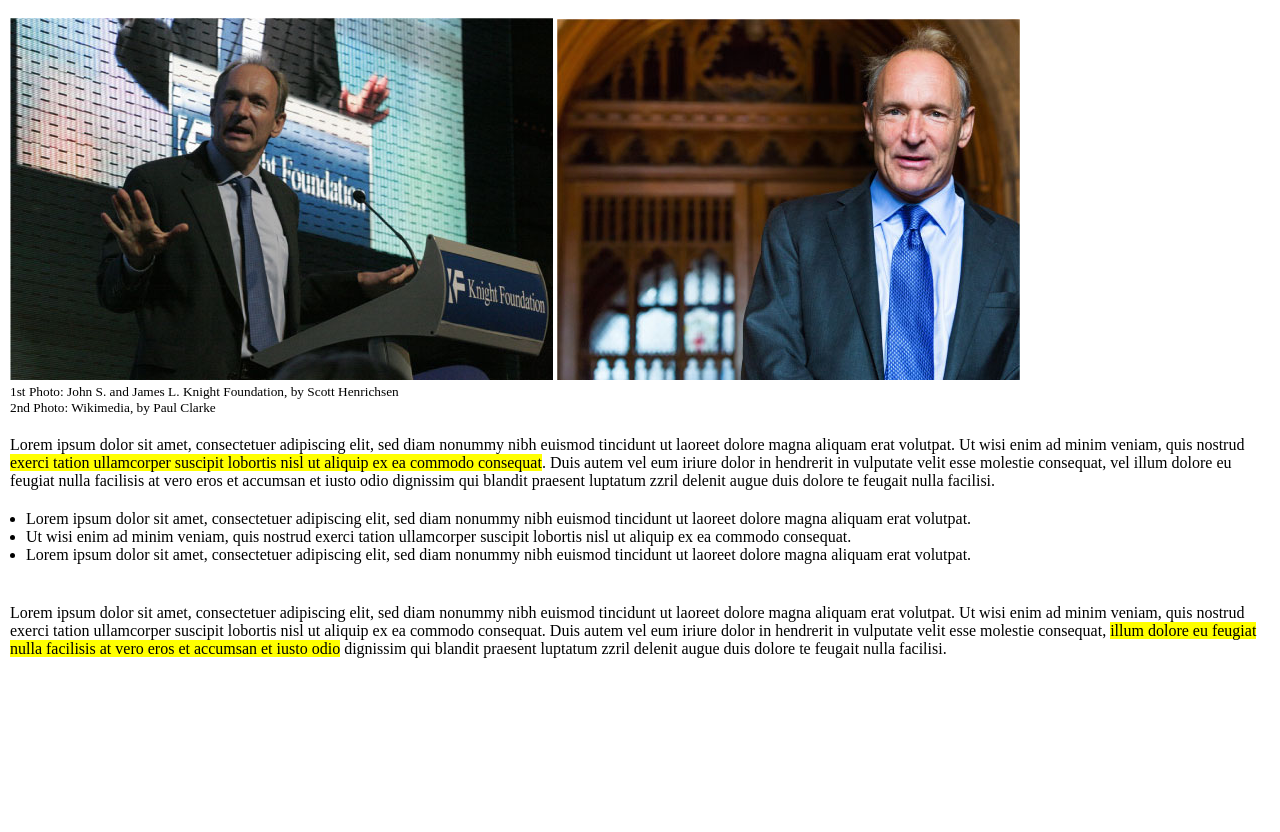
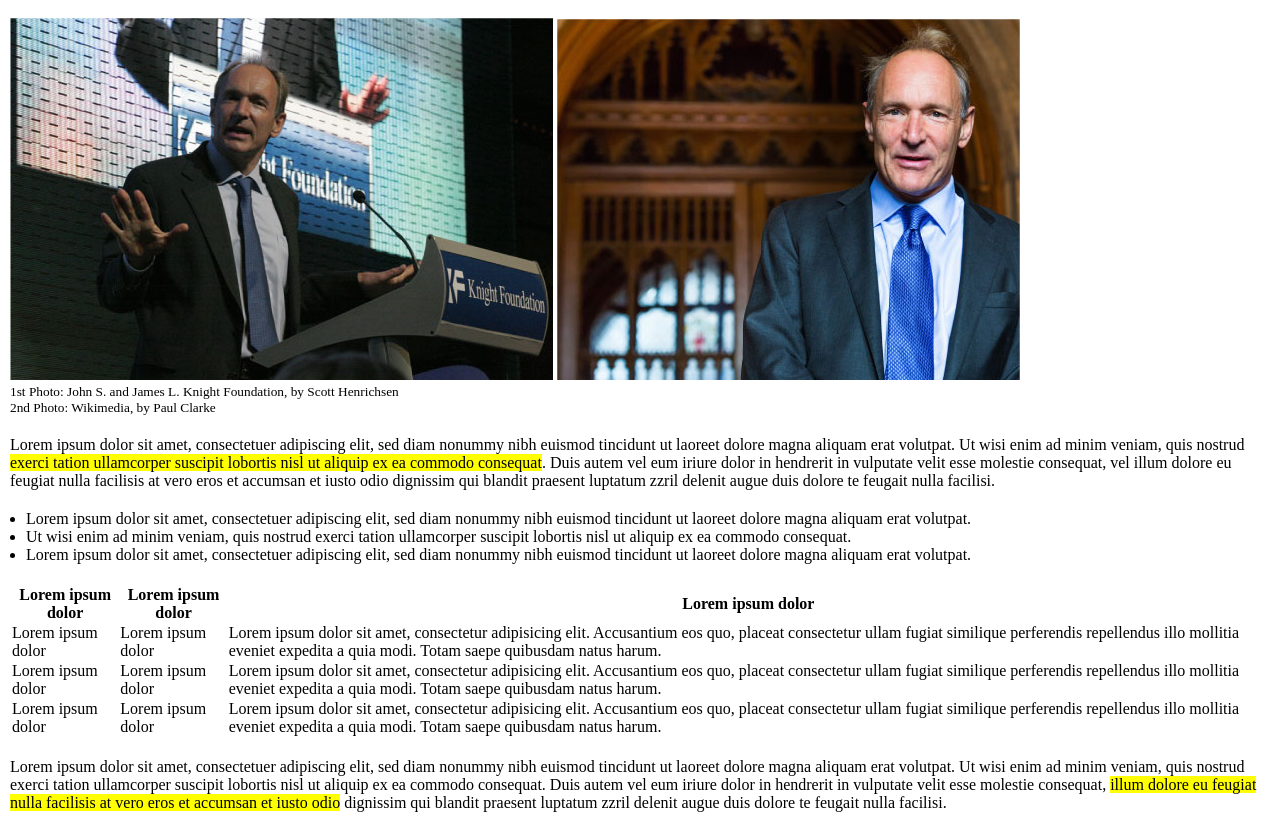
Before and after one commit to Luis-Mocha/html-css-booleaner, a plain HTML site: page index.html in a window 1280 px wide. Shown: the part 175-1007 px from the top of the page. Before the commit the page ends 853 px from the top, so only its background shows below. Drawn offline with Linux system fonts and the light colour scheme.

Commit message:
table struttura html

```diff
--- a/index.html
+++ b/index.html
@@ -49,9 +49,31 @@
                     <li>Ut wisi enim ad minim veniam, quis nostrud exerci tation ullamcorper suscipit lobortis nisl ut aliquip ex ea commodo consequat.</li>
                     <li>Lorem ipsum dolor sit amet, consectetuer adipiscing elit, sed diam nonummy nibh euismod tincidunt ut laoreet dolore magna aliquam erat volutpat.</li>
                 </ul>
+<!-- Table -->
+                <table>
+                    <thead>
+                        <th>Lorem ipsum dolor</th>
+                        <th>Lorem ipsum dolor</th>
+                        <th>Lorem ipsum dolor</th>
+                    </thead>
 
-                <table>
-
+                    <tbody>
+                        <tr>
+                            <td>Lorem ipsum dolor</td>
+                            <td>Lorem ipsum dolor</td>
+                            <td> Lorem ipsum dolor sit amet, consectetur adipisicing elit. Accusantium eos quo, placeat consectetur ullam fugiat similique perferendis repellendus illo mollitia eveniet expedita a quia modi. Totam saepe quibusdam natus harum.</td>
+                        </tr>
+                        <tr>
+                            <td>Lorem ipsum dolor</td>
+                            <td>Lorem ipsum dolor</td>
+                            <td> Lorem ipsum dolor sit amet, consectetur adipisicing elit. Accusantium eos quo, placeat consectetur ullam fugiat similique perferendis repellendus illo mollitia eveniet expedita a quia modi. Totam saepe quibusdam natus harum.</td>
+                        </tr>
+                        <tr>
+                            <td>Lorem ipsum dolor</td>
+                            <td>Lorem ipsum dolor</td>
+                            <td> Lorem ipsum dolor sit amet, consectetur adipisicing elit. Accusantium eos quo, placeat consectetur ullam fugiat similique perferendis repellendus illo mollitia eveniet expedita a quia modi. Totam saepe quibusdam natus harum.</td>
+                        </tr>
+                    </tbody>
                 </table>
 
                 <p>
```
